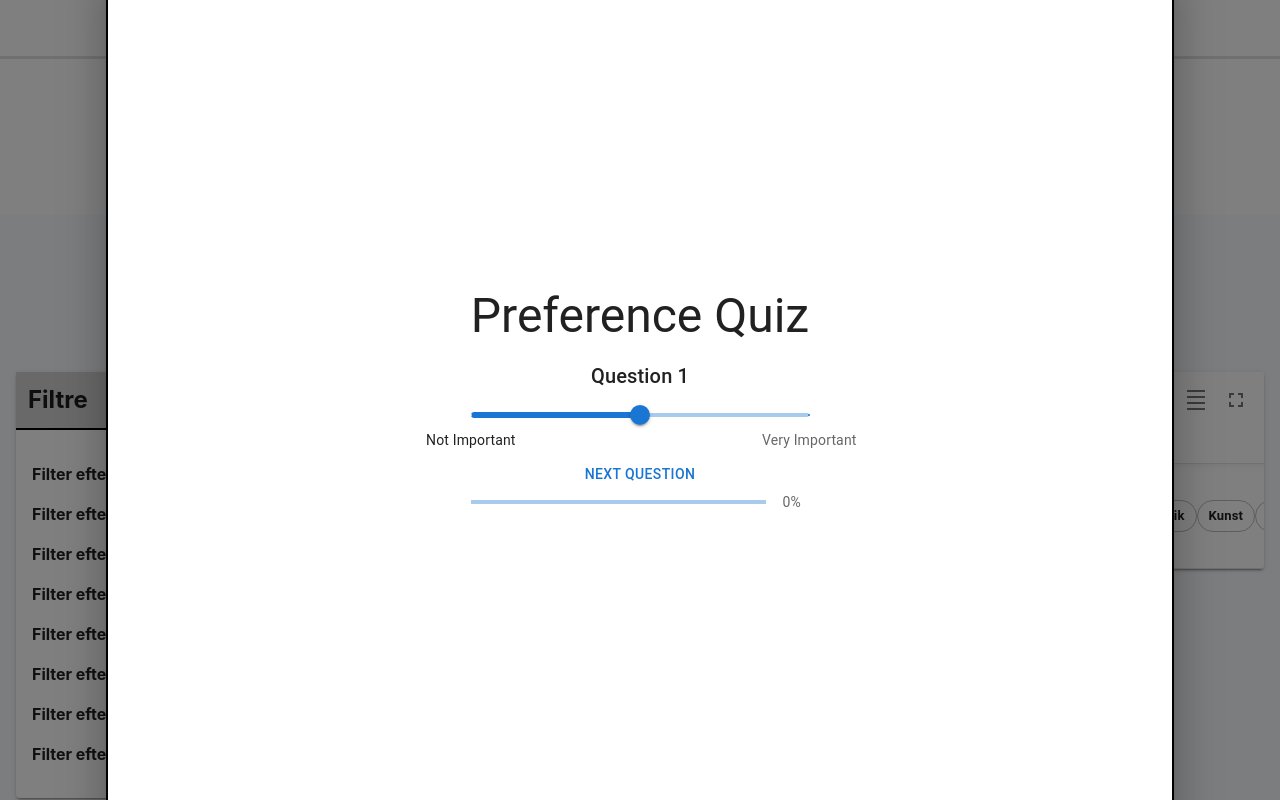
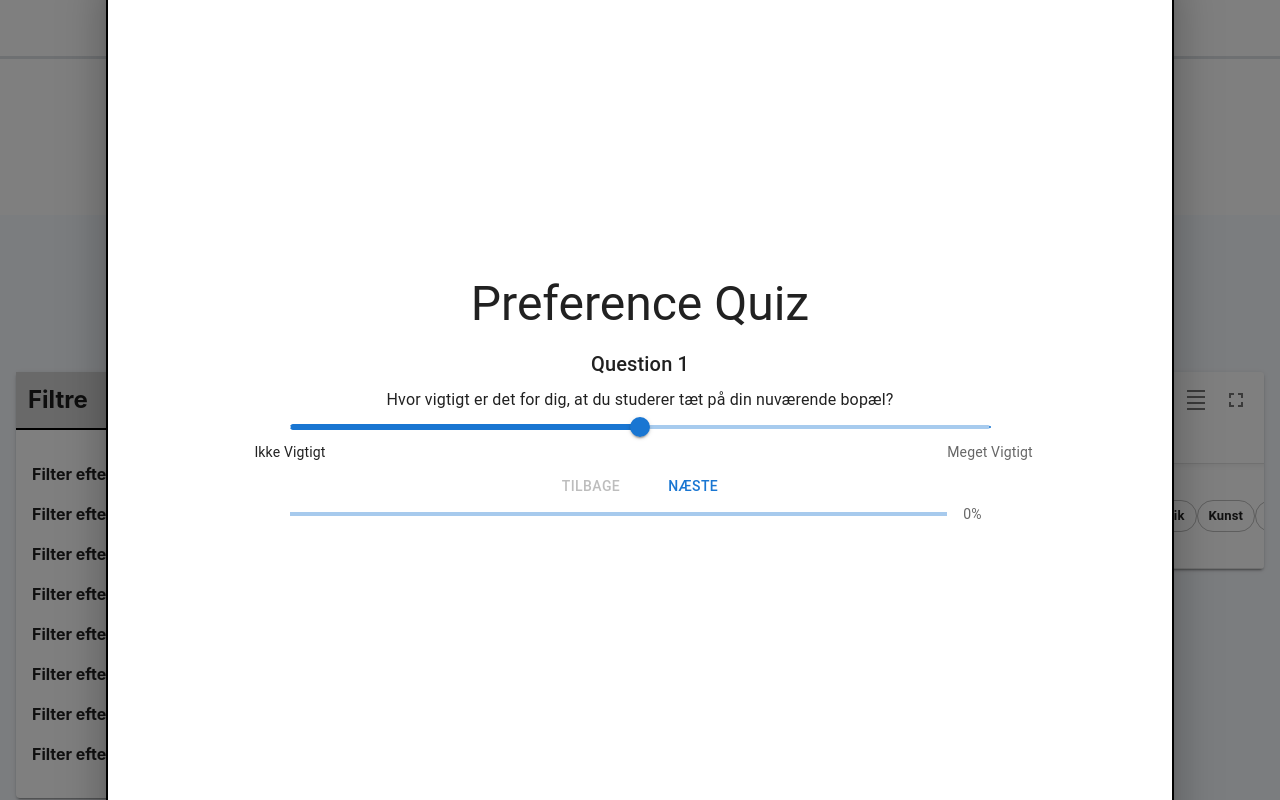
Before and after one commit to P2-API/Education-Platform, a React (Vite) app: page / in a window 1280 px wide. Both pictures are taken after a click on the button "Quiz". Shown: the part 553-1353 px from the top of the page. Built offline with nearby package versions, Linux system fonts and the light colour scheme.

Commit message:
Update QuizSection.tsx
Added some experimental questions and a previous question button

```diff
--- a/Frontend/pages/QuizSection.tsx
+++ b/Frontend/pages/QuizSection.tsx
@@ -47,141 +47,80 @@ type QuizModalProperties = {
 const QuizModal: React.FC<QuizModalProperties> = ({ isModalOpen, setIsModalOpen }) => {
     const questions = [
         {
-        referencedAnswer: "geography_priority",
-        question: "?",
-        text: "",
+            positiveReferencedAnswers: ["geography_priority", "institution_priority"],
+            negativeReferencedAnswers: [],
+            question: "Hvor vigtigt er det for dig, at du studerer tæt på din nuværende bopæl?",
         },
         {
-        referencedAnswer: "institution_priority",
-        question: "?",
-        text: "",
+            positiveReferencedAnswers: ["subjects_priority"],
+            negativeReferencedAnswers: [],
+            question: "Hvor vigtigt er det for dig, at der er høj faglig interesse på studiet?",
         },
         {
-        referencedAnswer: "subjects_priority",
-        question: "?",
-        text: "",
+            positiveReferencedAnswers: ["social_environment_priority", "group_engagement_priority"],
+            negativeReferencedAnswers: ["loneliness_priority"],
+            question: "Hvor vigtigt er det for dig, at der er et godt socialt miljø på studiet?",
         },
         {
-        referencedAnswer: "social_environment_priority",
-        question: "?",
-        text: "",
+            positiveReferencedAnswers: ["academic_environment_priority"],
+            negativeReferencedAnswers: [],
+            question: "Hvor vigtigt er det for dig, at der er et godt fagligt miljø på studiet?",
         },
         {
-        referencedAnswer: "academic_environment_priority",
-        question: "?",
-        text: "",
+            positiveReferencedAnswers: [],
+            negativeReferencedAnswers: ["stress_priority", "high_workload_acceptance_priority"],
+            question: "Hvor vigtigt er det for dig, at have meget fritid uden for studiet",
         },
         {
-        referencedAnswer: "group_engagement_priority",
-        question: "?",
-        text: "",
+            positiveReferencedAnswers: ["student_job_priority"],
+            negativeReferencedAnswers: [],
+            question: "Hvor vigtigt er det for dig, at du kan få studiejob?",
         },
         {
-        referencedAnswer: "loneliness_priority",
-        question: "?",
-        text: "",
+            positiveReferencedAnswers: ["teaching_priority", "lectures_priority"],
+            negativeReferencedAnswers: ["literature_priority"],
+            question: "Hvor vigtigt er det for dig, at der høj grad er undevisning frem for selvstudie?",
         },
         {
-        referencedAnswer: "stress_priority",
-        question: "?",
-        text: "",
+            positiveReferencedAnswers: ["dislike_exam_priority"],
+            negativeReferencedAnswers: [],
+            question: "Hvor vigtigt er det for dig, at der er mindre eksamner?",
         },
         {
-        referencedAnswer: "lectures_priority",
-        question: "?",
-        text: "",
+            positiveReferencedAnswers: ["internship_priority"],
+            negativeReferencedAnswers: [],
+            question: "Hvor vigtigt er det for dig, at du kommer i praktik?",
         },
         {
-        referencedAnswer: "literature_priority",
-        question: "?",
-        text: "",
+            positiveReferencedAnswers: ["work_internationally_priority", "international_stay_priority"],
+            negativeReferencedAnswers: [],
+            question: "Hvor vigtigt er det for dig, at du kan arbejde eller studere internationalt?",
         },
         {
-        referencedAnswer: "student_job_priority",
-        question: "?",
-        text: "",
+            positiveReferencedAnswers: ["starting_salary_priority", "general_salary_priority", "experienced_salary_priority"],
+            negativeReferencedAnswers: [],
+            question: "Hvor vigtigt er det for dig, at der er høj løn på dine mulige jobs efter studiet?",
         },
         {
-        referencedAnswer: "teaching_priority",
-        question: "?",
-        text: "",
+            positiveReferencedAnswers: ["unemployment_priority"],
+            negativeReferencedAnswers: [],
+            question: "Hvor vigtigt er det for dig, at der er lav arbejdsløshed på mulige jobs efter studiet?",
         },
         {
-        referencedAnswer: "dislike_exam_priority",
-        question: "?",
-        text: "",
+            positiveReferencedAnswers: ["degree_relevance_priority"],
+            negativeReferencedAnswers: [],
+            question: "Hvor vigtigt er det for dig, at dine mulige jobs har høj relevans på arbejdsmarkedet?",
         },
         {
-        referencedAnswer: "internship_priority",
-        question: "?",
-        text: "",
+            positiveReferencedAnswers: ["flexible_hours_priority", "self_schedule_priority"],
+            negativeReferencedAnswers: ["fixed_hours_priority", "variable_schedule_priority"],
+            question: "Hvor vigtigt er det for dig, at der er høj fleksibilitet på studiet?",
         },
         {
-        referencedAnswer: "international_stay_priority",
-        question: "?",
-        text: "",
+            positiveReferencedAnswers: [],
+            negativeReferencedAnswers: ["night_and_evening_shifts_priority"],
+            question: "Hvor vigtigt er det for dig, at du ikke arbejder sent (aften og nat) på mulige jobs efter studiet?",
         },
-    {
-        referencedAnswer: "starting_salary_priority",
-        question: "?",
-        text: "",
-    },
-    {
-        referencedAnswer: "general_salary_priority",
-        question: "?",
-        text: "",
-    },
-    {
-        referencedAnswer: "experienced_salary_priority",
-        question: "?",
-        text: "",
-    },
-    {
-        referencedAnswer: "unemployment_priority",
-        question: "?",
-        text: "",
-    },
-    {
-        referencedAnswer: "fixed_hours_priority",
-        question: "?",
-        text: "",
-    },
-    {
-        referencedAnswer: "flexible_hours_priority",
-        question: "?",
-        text: "",
-    },
-    {
-        referencedAnswer: "self_schedule_priority",
-        question: "?",
-        text: "",
-    },
-    {
-        referencedAnswer: "variable_schedule_priority",
-        question: "?",
-        text: "",
-    },
-    {
-        referencedAnswer: "night_and_evening_shifts_priority",
-        question: "?",
-        text: "",
-    },
-    {
-        referencedAnswer: "high_workload_acceptance_priority",
-        question: "?",
-        text: "",
-    },
-    {
-        referencedAnswer: "degree_relevance_priority",
-        question: "?",
-        text: "",
-    },
-    {
-        referencedAnswer: "work_internationally_priority",
-        question: "?",
-        text: "",
-    },
-
     ];
 
     const [currentQuestionIndex, setCurrentQuestionIndex] = React.useState(0);
@@ -193,24 +132,35 @@ const QuizModal: React.FC<QuizModalProperties> = ({ isModalOpen, setIsModalOpen
     const sliderMarks = [
         {
             value: 1,
-        label: "Not Important"
+            label: "Ikke Vigtigt"
         },
         {
             value: 5,
-        label: "Very Important"
+            label: "Meget Vigtigt"
         }
     ]
 
 
     const [quizAnswerState, SetQuizAnwerState] = React.useState<QuizAnswers>();
 
+    const HandlePrevQuestion = () => {
+        setCurrentQuestionIndex(currentQuestionIndex - 1)
+    }
 
     const HandleNextQuestion = () => {
 
-        const newAnswer = ({
+        const newAnswer: QuizAnswers = {
             ...quizAnswerState,
-            [currentQuestion.referencedAnswer]: sliderValue
+        };
+
+        currentQuestion.positiveReferencedAnswers.forEach(propName => {
+            newAnswer[propName as keyof QuizAnswers] = sliderValue;
         });
+
+        currentQuestion.negativeReferencedAnswers.forEach(propName =>{
+            newAnswer[propName as keyof QuizAnswers] = (6 - sliderValue);
+        })
+
         SetQuizAnwerState(newAnswer);
 
         const isLastQuestion = (currentQuestionIndex + 1) == questions.length;
@@ -222,6 +172,7 @@ const QuizModal: React.FC<QuizModalProperties> = ({ isModalOpen, setIsModalOpen
 
         SetSliderValue(3);
         setCurrentQuestionIndex(currentQuestionIndex + 1);
+        console.log(newAnswer)
     }
 
   return (
@@ -233,8 +184,8 @@ const QuizModal: React.FC<QuizModalProperties> = ({ isModalOpen, setIsModalOpen
         aria-describedby="modal-modal-description"
       >
         <Box>
-            <Box sx={{ ...style, display: 'flex', justifyContent: 'center', alignItems: 'center' }}>
-            <div style={{ textAlign: "center" }}>
+            <Box sx={{ ...style, display: 'flex', justifyContent: 'center', alignItems: 'center'}}>
+                <div style={{ textAlign: "center", width: "700px"}}>
                     <Typography id="modal-modal-title" variant="h3" component="h2">
                         Preference Quiz
                     </Typography>
@@ -242,7 +193,7 @@ const QuizModal: React.FC<QuizModalProperties> = ({ isModalOpen, setIsModalOpen
                         {"Question " + (currentQuestionIndex + 1)}
                     </Typography>
                     <Typography mt={1}>
-                {currentQuestion.text}
+                        {currentQuestion.question}
                     </Typography>
                     <Slider onChange={(e, value) => SetSliderValue(Number(value))}
                         aria-label="discrete-slider-custom"
@@ -254,9 +205,14 @@ const QuizModal: React.FC<QuizModalProperties> = ({ isModalOpen, setIsModalOpen
                         max={5}
                         valueLabelDisplay="auto"
                     />
+                    <div style={{display: 'flex', gap: '2em', justifyContent: 'center'}}>
+                        <Button onClick={HandlePrevQuestion} disabled={currentQuestionIndex == 0}>
+                            Tilbage
+                        </Button>
                         <Button onClick={HandleNextQuestion}>
-                Next Question
+                            Næste
                         </Button>
+                    </div>
                     <LinearProgressWithLabel value={getProgress()} />
                 </div>
             </Box>
```
Lines whose indentation alone changed are shown as unchanged.
